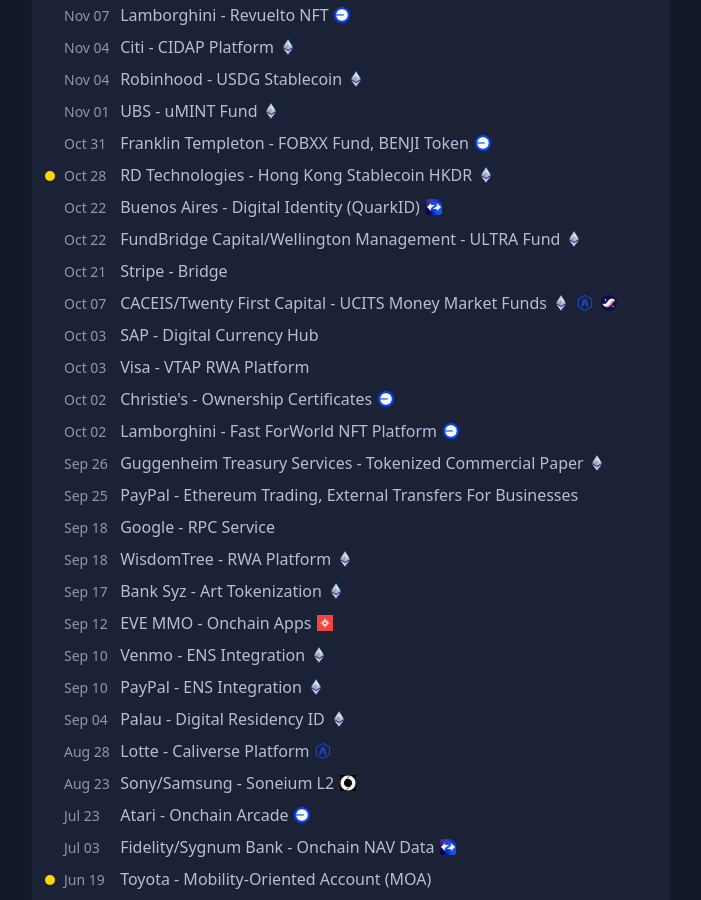
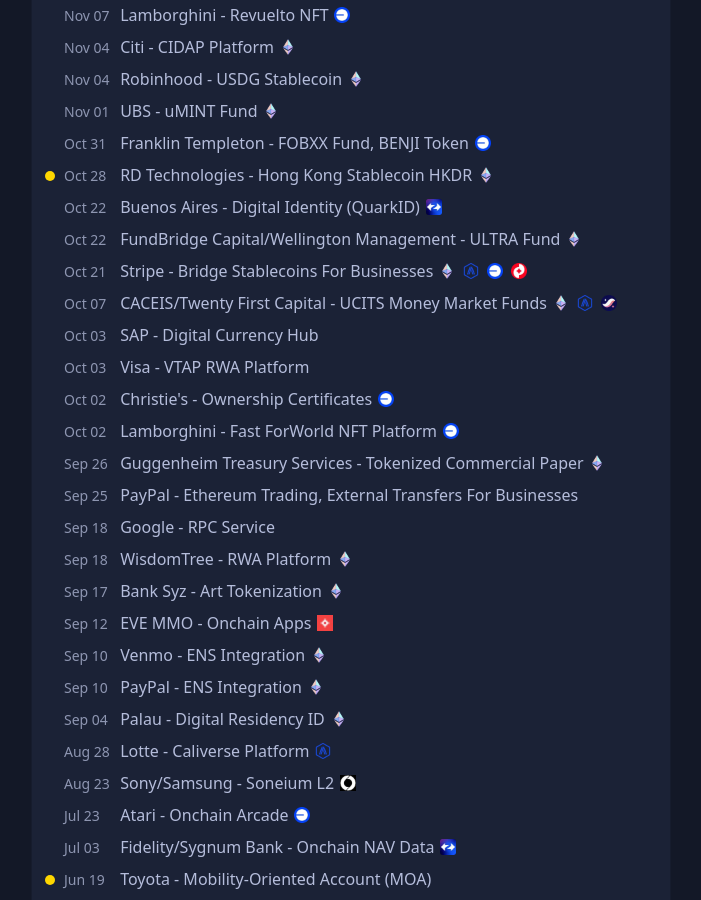
Before and after one commit to etheralpha/ethereumadoption-com, a Jekyll site: the page built from index.md, in a window 1280 px wide and 900 px high, scrolled down 1223 px. Shown: the whole window, without its empty margins (289-990 px from the left). Built offline with Jekyll 4.4.1, drawn with Linux system fonts in a browser that asks for light colours.

Commit message:
Update Stripe adoption.yml
  `chains`
Currently supports issuance of their stablecoin (USDB and Custom Stablecoins) on Base, others are "coming soon".

See https://apidocs.bridge.xyz/docs/stablecoin-issuance-v2

But Bridge's products are more than stablecoin issuance and they already support more chains too:

See https://apidocs.bridge.xyz/docs/blockchains

```diff
--- a/_data/adoption.yml
+++ b/_data/adoption.yml
@@ -353,8 +353,13 @@
     - Stripe
   products:
     - Bridge
-  chains:
-    -
+  context: Stablecoins For Businesses
+  chains:
+    - Mainnet
+    - Arbitrum
+    - Base
+    - OP Mainnet
+    # - Polygon
   sources:
     - "https://cointelegraph.com/news/stripe-acquires-stablecoin-platform-bridge-techcrunch-founder"
 - date: 2024-10-07
```
